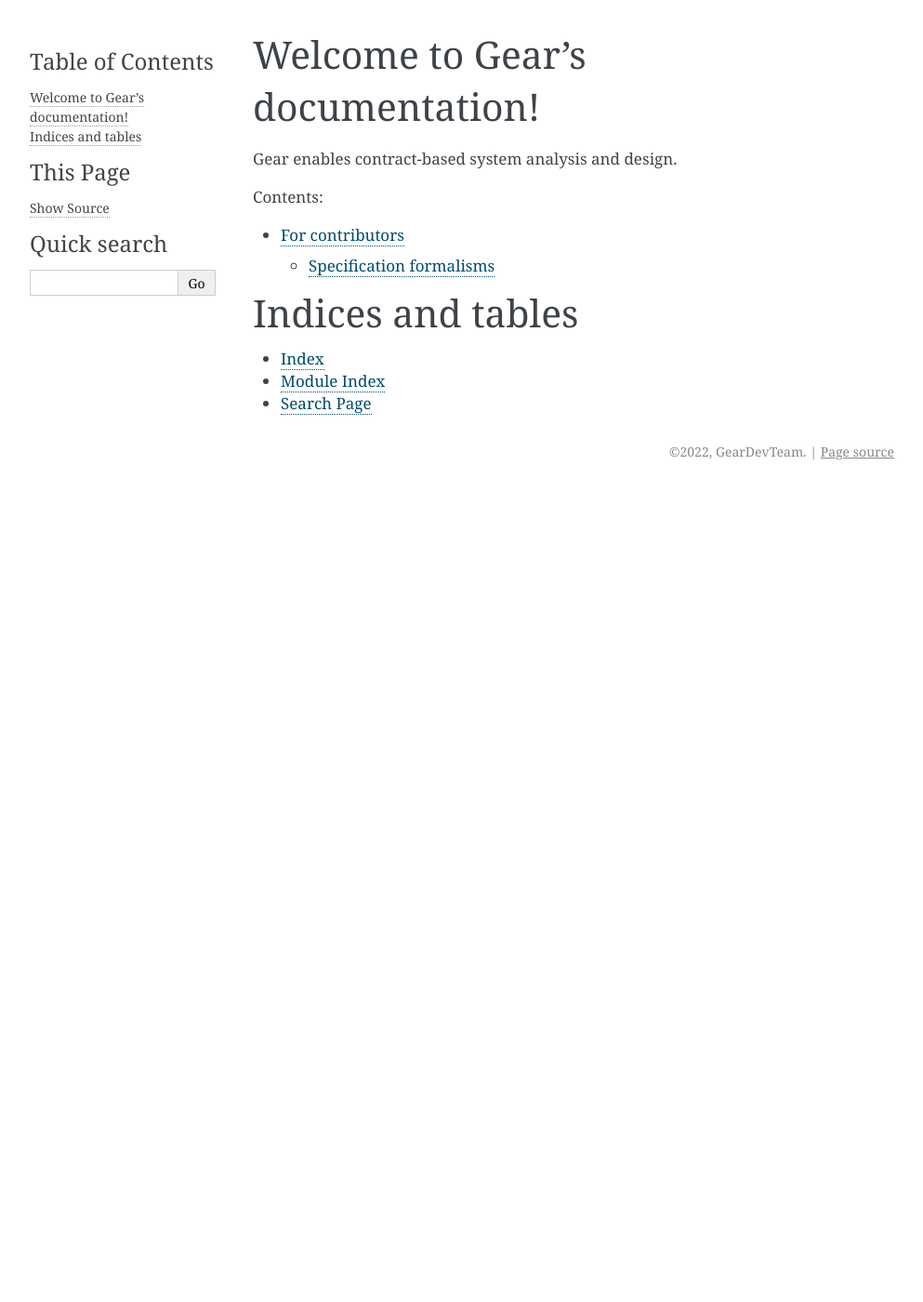
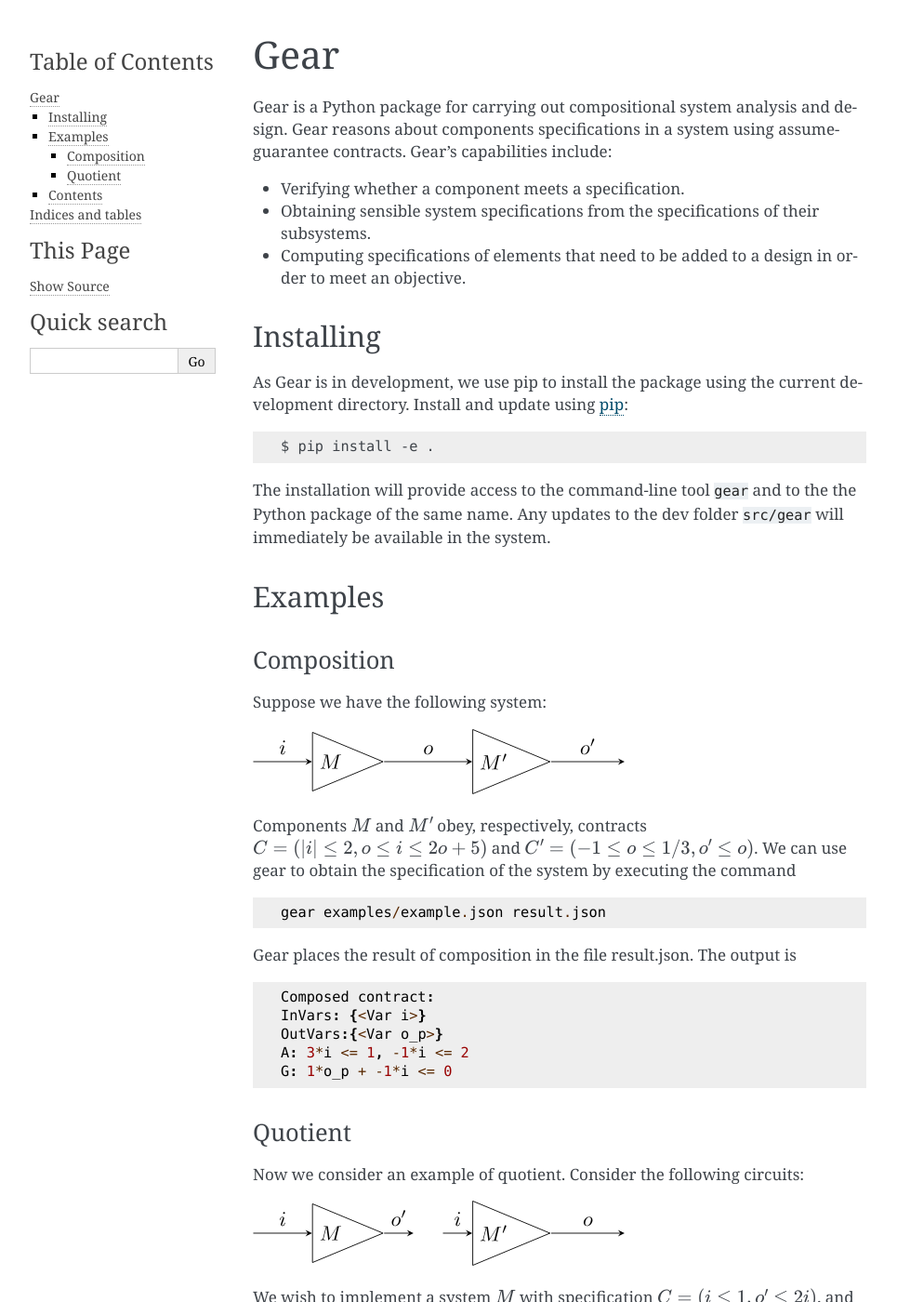
Before and after one commit to pacti-org/pacti, a Sphinx documentation site: the page built from docs/source/index.rst, in a window 1280 px wide and 1400 px high. Shown: the whole window at 93% size, without its empty margins (148-1141 px from the left). Built offline with Sphinx 7.4.7, drawn with Linux system fonts in a browser that asks for light colours; some of the changed text lies outside the part shown.

Commit message:
Added examples to documentation

```diff
--- a/docs/source/index.rst
+++ b/docs/source/index.rst
@@ -3,10 +3,91 @@
    You can adapt this file completely to your liking, but it should at least
    contain the root `toctree` directive.
 
-Welcome to Gear's documentation!
-================================
 
-Gear enables contract-based system analysis and design.
+Gear
+====
+
+Gear is a Python package for carrying out compositional system analysis and
+design. Gear reasons about components specifications in a system using assume-guarantee
+contracts. Gear's capabilities include:
+
+- Verifying whether a component meets a specification.
+- Obtaining sensible system specifications from the specifications of their
+  subsystems.
+- Computing specifications of elements that need to be added to a design in
+  order to meet an objective.
+
+
+Installing
+----------
+
+As Gear is in development, we use pip to install the package using the current development directory. Install and update using `pip`_:
+
+.. code-block:: text
+
+    $ pip install -e .
+
+.. _pip: https://pip.pypa.io/en/stable/getting-started/
+
+The installation will provide access to the command-line tool :code:`gear` and to the the Python package of the same name. Any updates to the dev folder :code:`src/gear` will immediately be available in the system.
+
+
+
+Examples
+--------
+
+Composition
++++++++++++
+
+Suppose we have the following system:
+
+.. image:: _static/circuit_series_composition.svg
+   :width: 400
+
+Components :math:`M` and :math:`M'` obey, respectively, contracts :math:`C = (|i| \le 2, o \le i \le 2o + 5)` and :math:`C' = (-1 \le o \le 1/3, o' \le o)`. We can use gear to obtain the specification of the system by executing the command
+
+.. code::
+
+   gear examples/example.json result.json
+
+Gear places the result of composition in the file result.json. The output is
+
+.. code::
+
+   Composed contract:
+   InVars: {<Var i>}
+   OutVars:{<Var o_p>}
+   A: 3*i <= 1, -1*i <= 2
+   G: 1*o_p + -1*i <= 0
+
+Quotient
+++++++++
+
+Now we consider an example of quotient. Consider the following circuits:
+
+.. image:: _static/circuit_series_quotient.svg
+   :width: 400
+
+We wish to implement a system :math:`M` with specification :math:`C = (i \le 1, o' \le 2i)`, and to do this we have available a component :math:`M'` with specification :math:`C' = (i \le 2, o \le 2i)`. We use the quotient operation in gear to obtain the specification of the component that we are missing so that the resulting object meets the specification :math:`C`. We run the command
+
+.. code::
+
+   gear examples/example_quotient.json result.json
+
+And gear outputs
+
+.. code::
+
+   Contract quotient:
+   InVars: {<Var o>}
+   OutVars:{<Var o_p>}
+   A: 1/2*o <= 1
+   G: -1*o + 1*o_p <= 1
+
+
+
+Contents
+--------
 
 .. toctree::
    :maxdepth: 2
@@ -14,6 +95,7 @@ Gear enables contract-based system analysis and design.
 
    api
 
+
 Indices and tables
 ==================
 
```
Also changed, not shown: README.rst (+2 -6 lines), 6 other files.
